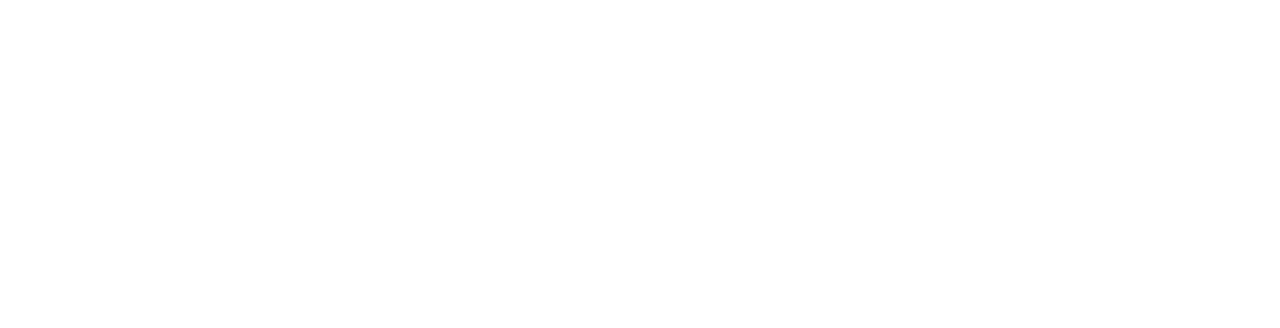
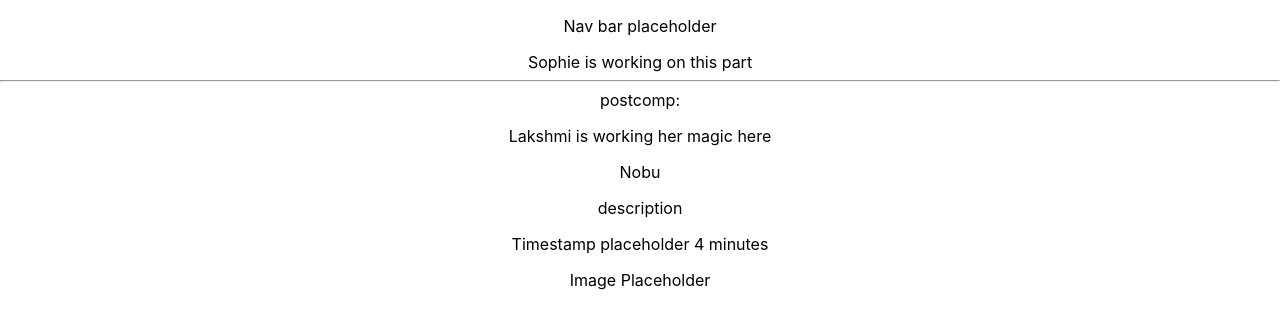
Before and after one commit to TechmongersNL/fs03-project-woofr-front-end-boop-the-nose, a React (Create React App) app: page /Feed in a window 1280 px wide. Before the commit this address had no page. Shown: the top 328 px of the page. Built offline with nearby package versions, Linux system fonts and the light colour scheme.

Commit message:
Divided working area and decided on structure.
Co-authored-by: devi-lakshmi <devi-lakshmi@users.noreply.github.com>

```diff
--- a/package.json
+++ b/package.json
@@ -7,6 +7,7 @@
     "@testing-library/jest-dom": "^5.17.0",
     "@testing-library/react": "^13.4.0",
     "@testing-library/user-event": "^13.5.0",
+    "bootstrap": "^5.3.2",
     "react": "^18.2.0",
     "react-dom": "^18.2.0",
     "react-redux": "^9.0.4",
--- a/src/App.js
+++ b/src/App.js
@@ -2,12 +2,14 @@
 import { Routes, Route } from "react-router-dom";
 
 import HomePage from "./Pages/Homepage";
+import FeedPage from "./Pages/FeedPage";
 
 function App() {
   return (
     <div className="App">
       <Routes>
-        <Route path="/" element={HomePage} />
+        <Route path="/" element={<HomePage />} />
+        <Route path="/Feed" element={<FeedPage />} />
       </Routes>
     </div>
   );
--- /dev/null
+++ b/src/Pages/FeedPage.js
@@ -0,0 +1,15 @@
+import React from "react";
+import Postfeed from "../components/FeedComponents/Postfeed";
+import Woofbar from "../components/FeedComponents/Woofbar";
+
+export default function FeedPage() {
+  return (
+    <div>
+      <p>Nav bar placeholder</p>
+      <Woofbar />
+      <hr />
+      postcomp:
+      <Postfeed />
+    </div>
+  );
+}
--- a/src/Pages/Homepage.js
+++ b/src/Pages/Homepage.js
@@ -1,5 +1,5 @@
 import React from "react";
 
 export default function HomePage() {
-  return <div>home. Woof :) </div>;
+  return <div>Home. Woof. </div>;
 }
--- /dev/null
+++ b/src/components/FeedComponents/Postfeed.js
@@ -0,0 +1,14 @@
+import React from "react";
+
+export default function Postfeed() {
+  return (
+    <div>
+      <p>Lakshmi is working her magic here </p>
+      <p></p>
+      <p>Nobu</p>
+      <p>description</p>
+      <p>Timestamp placeholder 4 minutes</p>
+      <p>Image Placeholder</p>
+    </div>
+  );
+}
--- /dev/null
+++ b/src/components/FeedComponents/Woofbar.js
@@ -0,0 +1,5 @@
+import React from "react";
+
+export default function Woofbar() {
+  return <>Sophie is working on this part</>;
+}
```
Also changed, not shown: src/Pages/feed.js (deleted), 1 other file (tests, documents, lock files or other folders).
